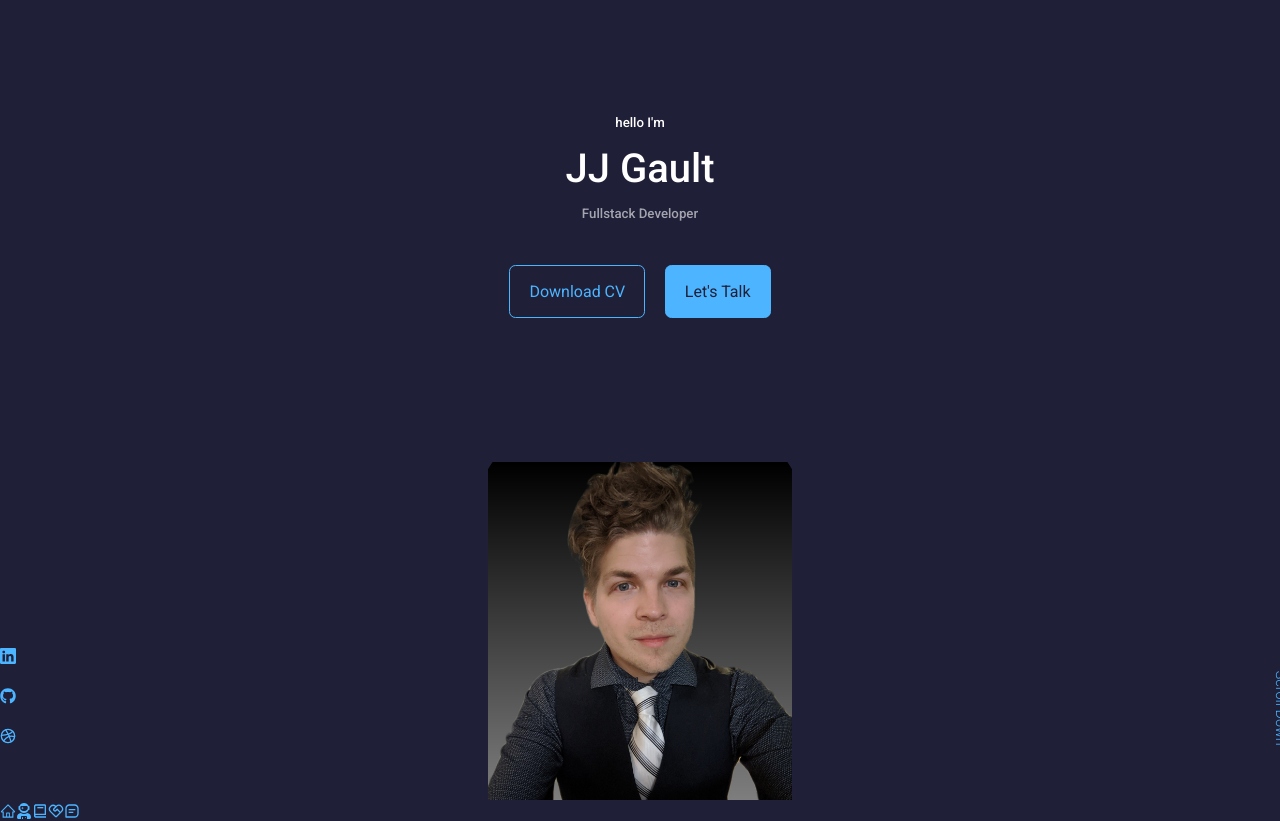
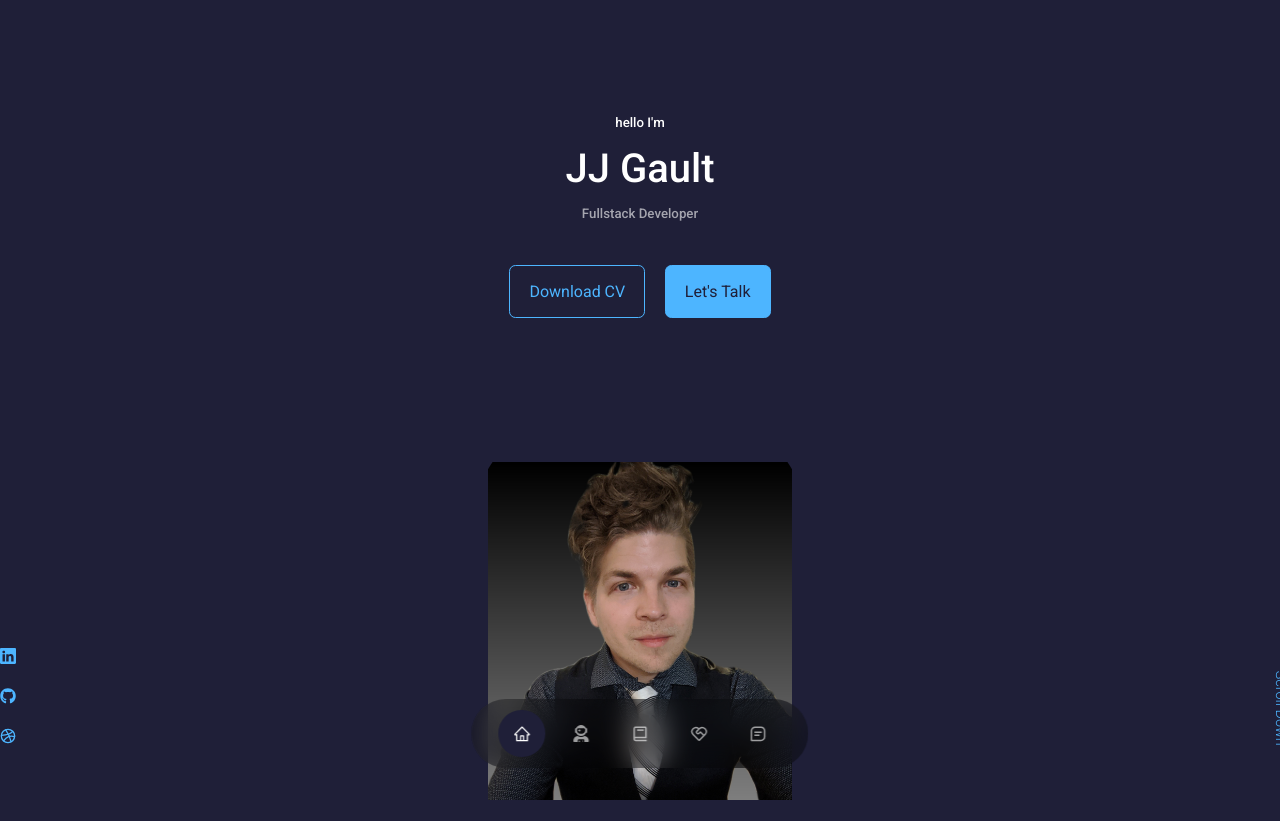
Before and after one commit to jgault87/react-blog, a React (Create React App) app: page / in a window 1280 px wide. Shown: the top 821 px of the page. Built offline with nearby package versions, Linux system fonts and the light colour scheme.

Commit message:
finished floating navbar component

```diff
--- a/src/components/nav/Nav.jsx
+++ b/src/components/nav/Nav.jsx
@@ -5,23 +5,25 @@
 import { BiBook } from 'react-icons/bi';
 import { RiServiceLine } from 'react-icons/ri';
 import { BiMessageSquareDetail } from 'react-icons/bi';
+import {useState} from 'react'
 
 const Nav = () => {
+  const [activeNav, setActiveNav] = useState('#')
   return (
     <nav>
-      <a href='#'>
+      <a href='#' onClick={() => setActiveNav('#')} className={activeNav === '#' ? 'active' : ''}>
         <AiOutlineHome />
       </a>
-      <a href='#about'>
+      <a href='#about' onClick={() => setActiveNav('#about')} className={activeNav === '#about' ? 'active' : ''}>
         <FaUserAstronaut />
       </a>
-      <a href='#experience'>
+      <a href='#experience' onClick={() => setActiveNav('#experience')} className={activeNav === '#experience' ? 'active' : ''}>
         <BiBook />
       </a>
-      <a href='#services'>
+      <a href='#services' onClick={() => setActiveNav('#services')} className={activeNav === '#services' ? 'active' : ''}>
         <RiServiceLine />
       </a>
-      <a href='#contact'>
+      <a href='#contact' onClick={() => setActiveNav('#contact')} className={activeNav === '#contact' ? 'active' : ''}>
         <BiMessageSquareDetail />
       </a>
     </nav>
--- a/src/components/nav/nav.css
+++ b/src/components/nav/nav.css
@@ -0,0 +1,38 @@
+nav {
+
+    background: rgba(0, 0, 0, 0.3);
+    width: max-content;
+    display: block;
+    padding: 0.7rem 1.7rem;
+
+    z-index: 2;
+    position: fixed;
+    left: 50%;
+    transform: translateX(-50%);
+    bottom: 2rem;
+    display: flex;
+    gap: 0.8rem;
+    border-radius: 3rem;
+    backdrop-filter: blur(15px);
+
+}
+
+nav a {
+    background: transparent;
+    padding: 0.9rem;
+    border-radius: 50%;
+    display: flex;
+    color: var(--color-light);
+    font-size: 1.1rem;
+}
+
+nav a:hover {
+    background: rgba(0, 0, 0, 0.3);
+
+}
+
+nav a.active {
+
+    background: var(--color-bg);
+    color: var(--color-white);
+}
```
